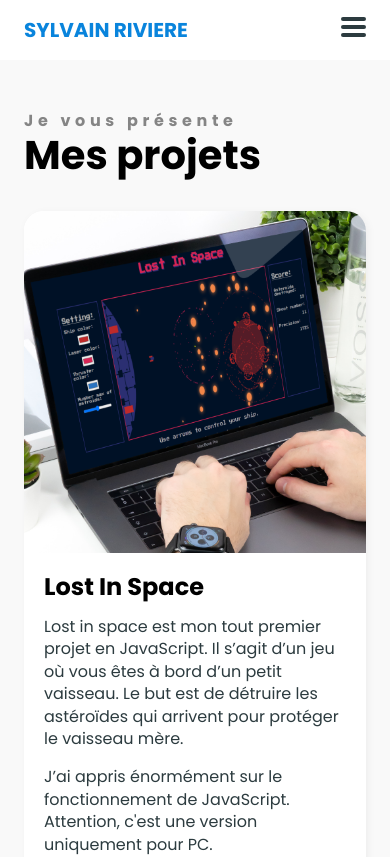
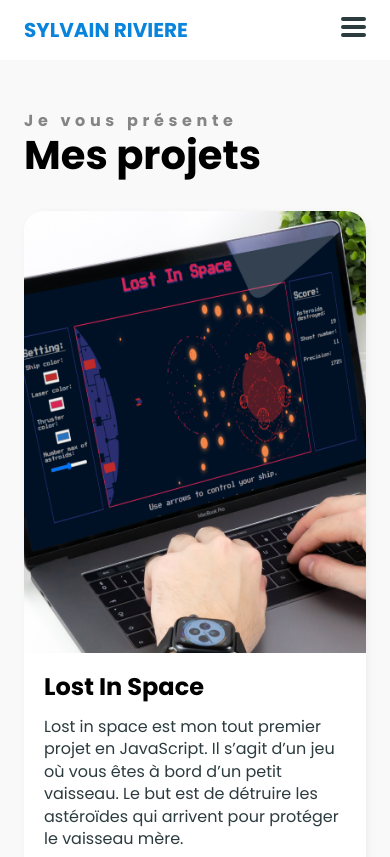
Before and after one commit to longani974/portfolio, a Next.js app: page /mes-projets in a window 390 px wide. Shown: the top 857 px of the page. Built offline with nearby package versions, Linux system fonts and the light colour scheme.

Commit message:
fix: replace all aspect-raptio in css

```diff
--- a/components/cardProjects/cardsProjects.module.css
+++ b/components/cardProjects/cardsProjects.module.css
@@ -42,7 +42,9 @@
 
   .imageContainer {
     width: 347px;
-    aspect-ratio: 347/442;
+    height: 442px;
+    /* aspect-ratio: 347/442; */
+    /* padding-top: 100%; */
   }
 
   .paragraph {
@@ -61,7 +63,7 @@
 
   .imageContainer {
     width: 100%;
-    aspect-ratio: 1/1;
+    /* aspect-ratio: 1/1; */
   }
 
   .contenu {
```
